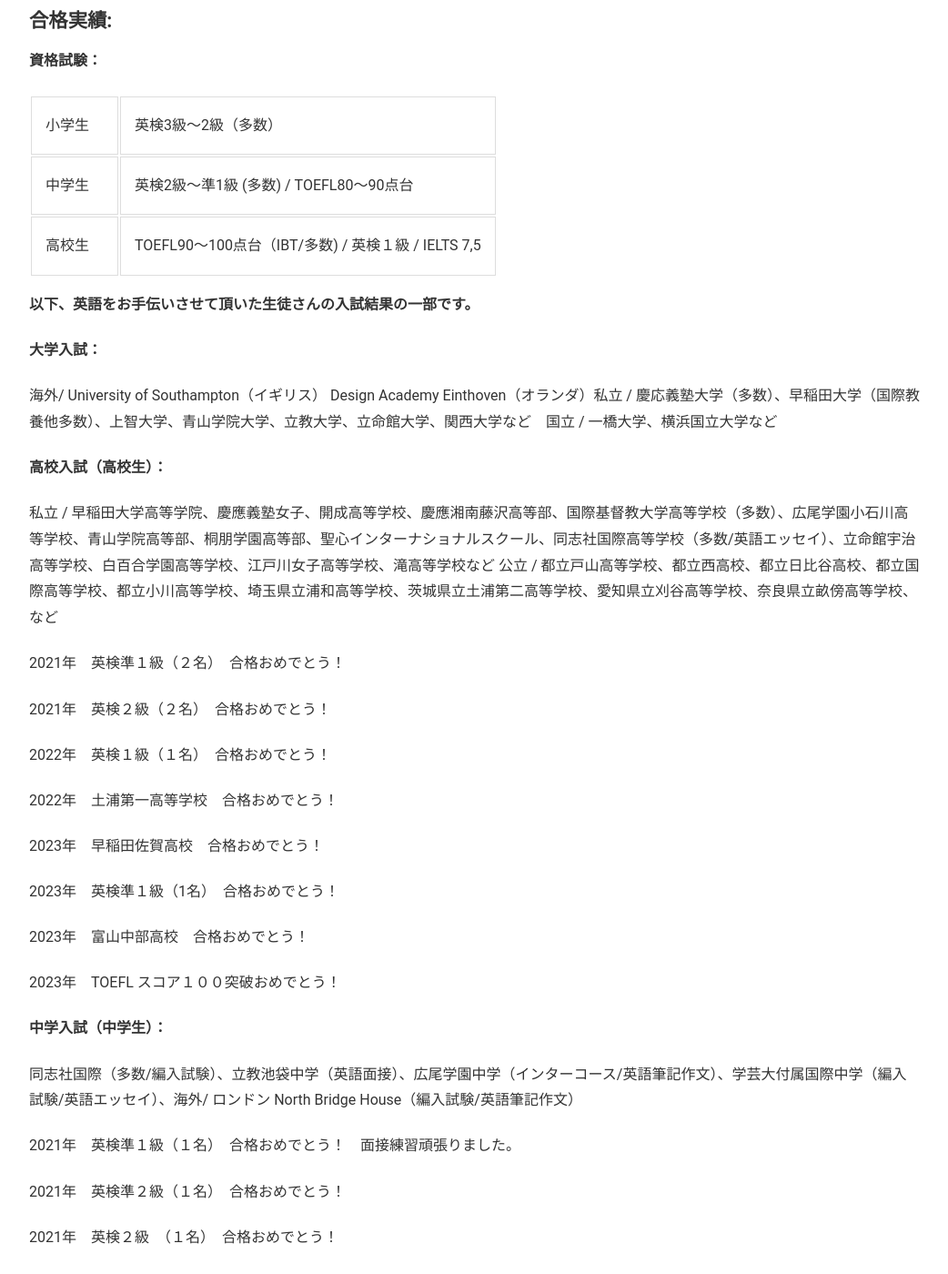
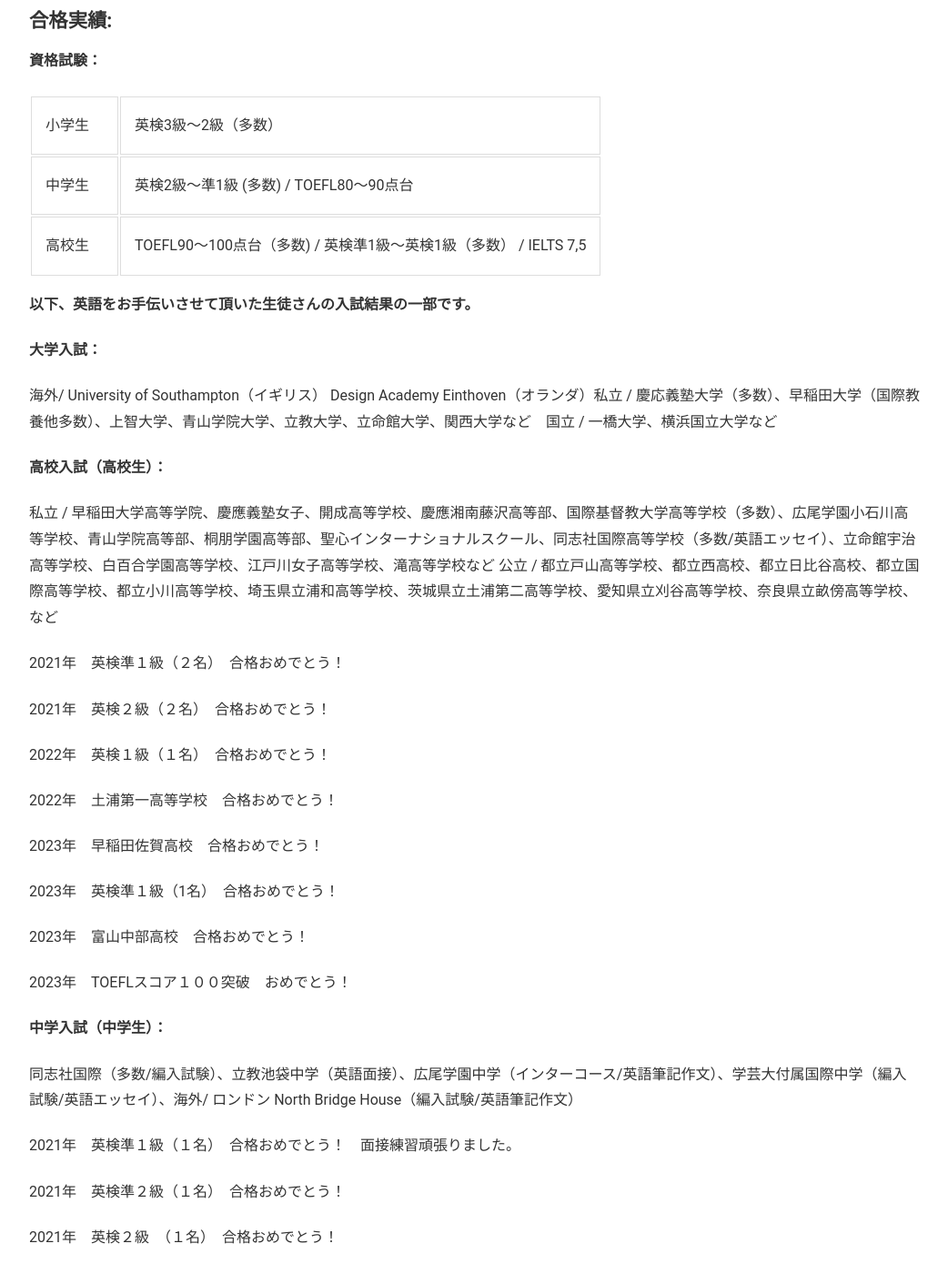
Before and after one commit to phocean/akispace, a Jekyll site: the page built from exam_results.md, in a window 1280 px wide and 1400 px high, scrolled down 1502 px. Shown: the whole window at 91% size, without its empty margins (118-1160 px from the left). Built offline with Jekyll 4.4.1, drawn with Linux system fonts in a browser that asks for light colours.

Commit message:
Update exam_results.md

```diff
--- a/exam_results.md
+++ b/exam_results.md
@@ -48,7 +48,7 @@
 
 | 小学生　| 英検3級〜2級（多数） |
 | 中学生　| 英検2級〜準1級 (多数) / TOEFL80〜90点台 |
-| 高校生 | TOEFL90〜100点台（IBT/多数) / 英検１級 / IELTS 7,5 |
+| 高校生 | TOEFL90〜100点台（多数) / 英検準1級〜英検1級（多数） / IELTS 7,5 |
 
 **以下、英語をお手伝いさせて頂いた生徒さんの入試結果の一部です。**
 
@@ -74,7 +74,7 @@
 
 2023年　富山中部高校　合格おめでとう！
 
-2023年　TOEFL スコア１００突破おめでとう！
+2023年　TOEFLスコア１００突破　おめでとう！
 
 <strong>中学入試（中学生）：</strong>
 
```
